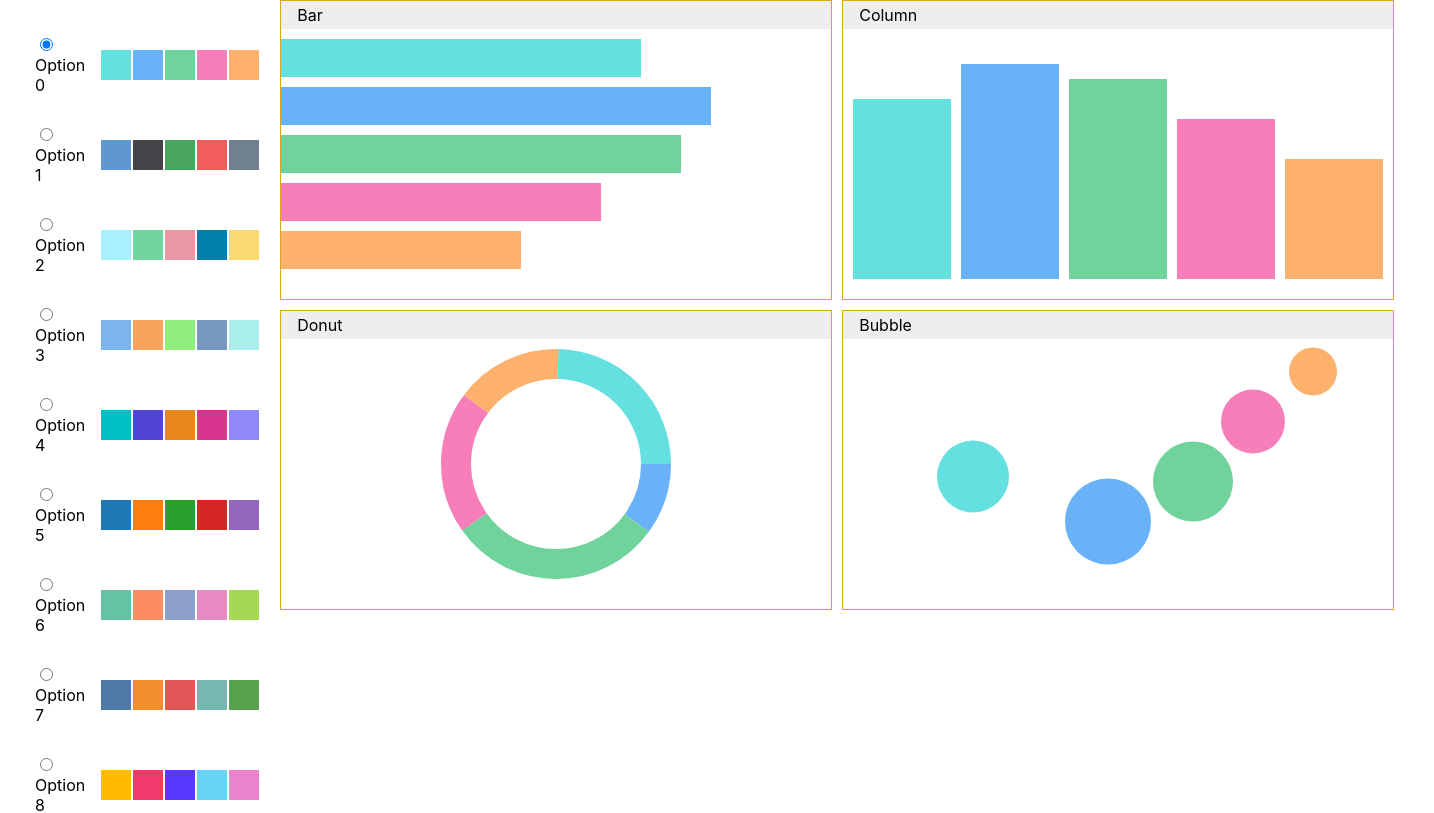
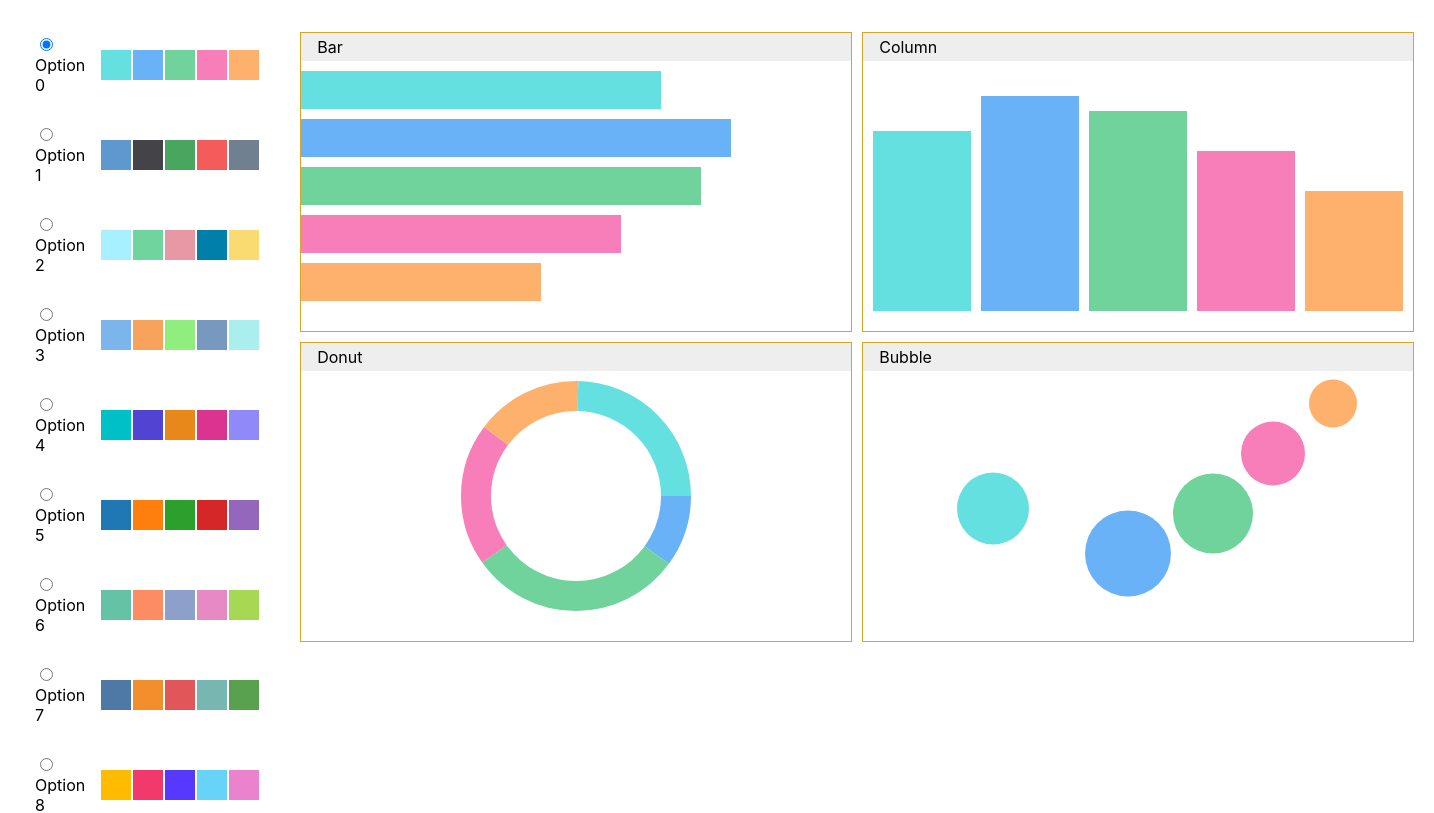
Before and after one commit to PunitLodha/VisualizationColorPalette, a React (Create React App) app: page / in a window 1280 px wide. Shown: the top 813 px of the page, 1434 px wide, since content can reach past the window. Built offline with nearby package versions, Linux system fonts and the light colour scheme.

Commit message:
added padding to charts

```diff
--- a/src/components/GraphsContainer.js
+++ b/src/components/GraphsContainer.js
@@ -4,6 +4,7 @@ import Graph from './Graph';
 
 const Grid = styled.div`
   display: grid;
+  padding: 32px 20px;
   grid-template-columns: repeat(2, 1fr);
   grid-template-rows: repeat(2, minmax(0, 300px));
   grid-gap: 10px;
```
